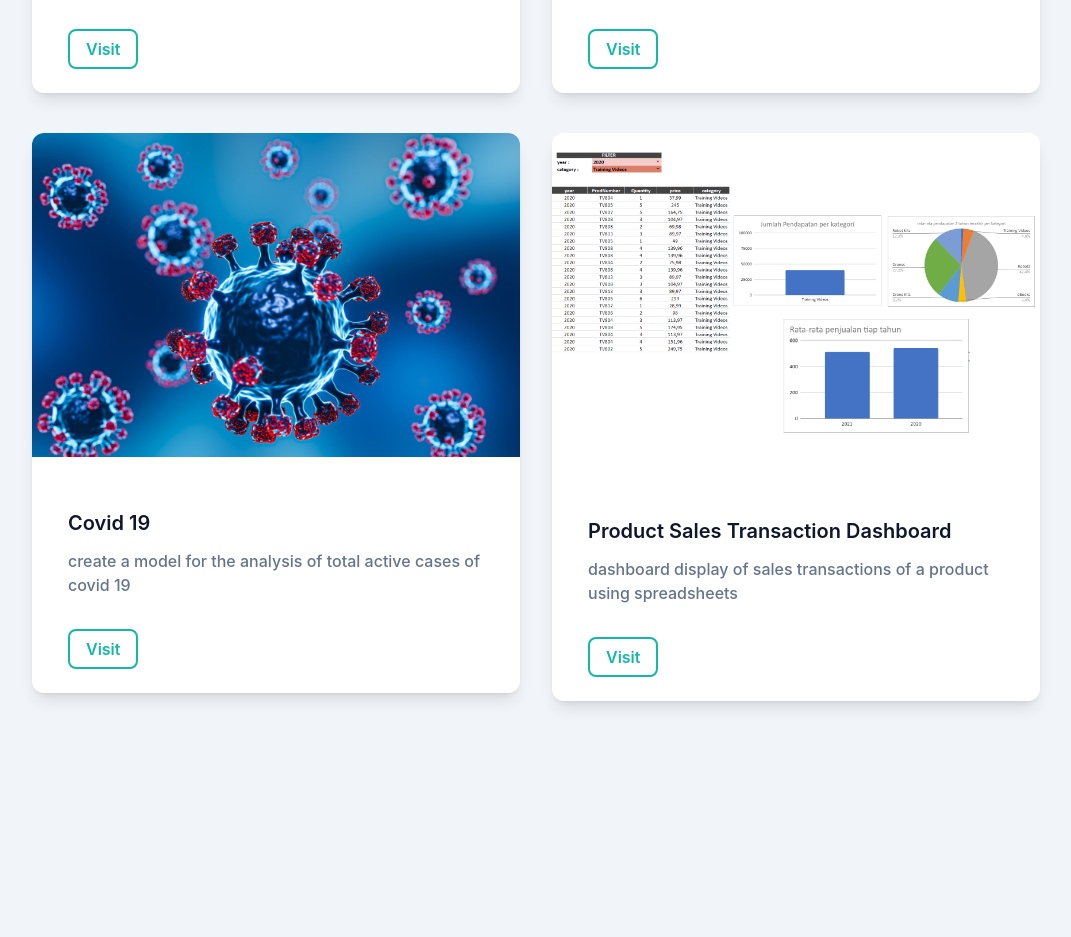
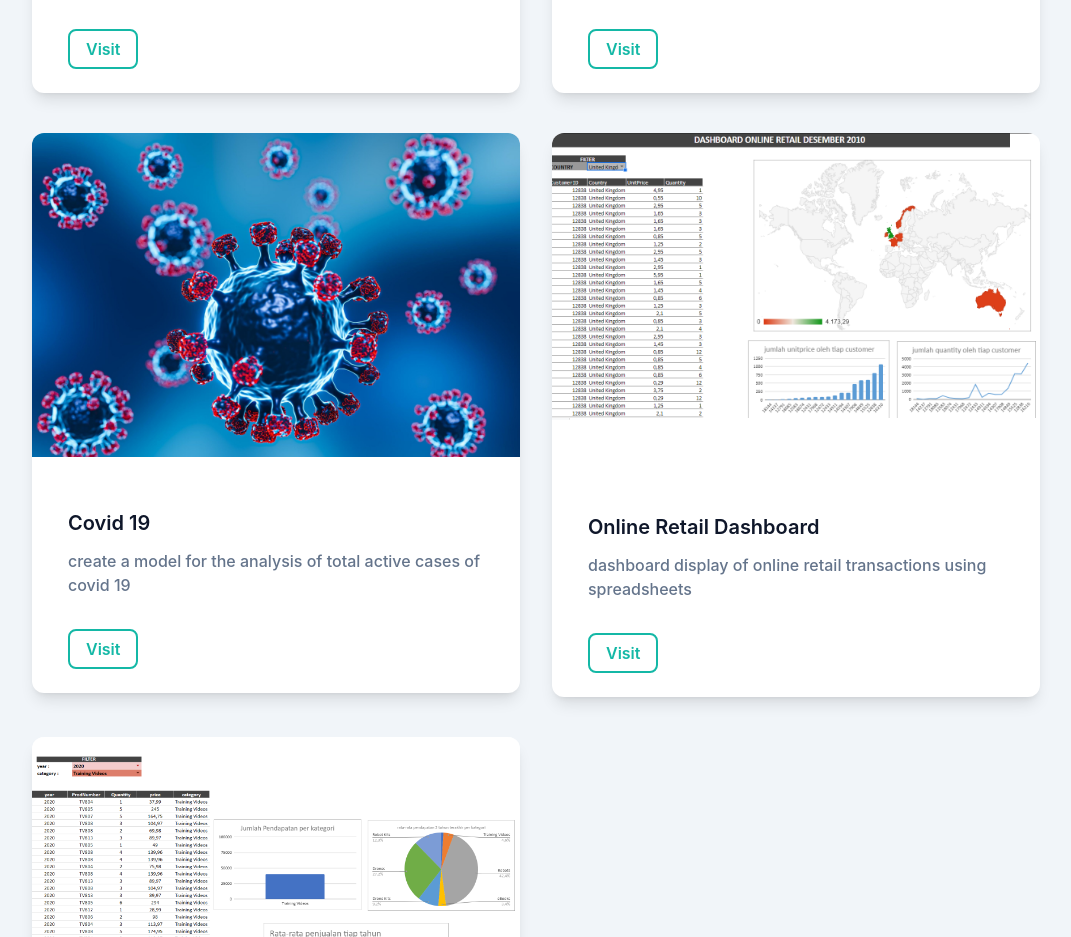
Before and after one commit to adeliazakiyyah29/portfolio, a website: page index.html in a window 1280 px wide. Shown: the part 2622-3559 px from the top of the page, without its empty margins (104-1175 px from the left). Drawn offline with Linux system fonts and the light colour scheme.

Commit message:
update link porto lagi

```diff
--- a/index.html
+++ b/index.html
@@ -216,6 +216,21 @@
                 <p class="font-medium text-base text-secondary ml-3 mb-10">create a model for the analysis of total active cases of covid 19</p>
                 <a
                   href="#"
+                  class="ml-3 mb-15 text-base font-semibold text-primary py-2 px-4 border-2 border-primary dark:border-white dark:text-white rounded-lg hover:shadow-lg hover:bg-primary hover:text-white transition duration-300 ease-in-out"
+                  >Visit</a
+                >
+              </div>
+            </div>
+          </div>
+
+          <div class="w-full px-4 md:w-1/2">
+            <div class="bg-white dark:bg-slate-700 rounded-xl shadow-lg overflow-hidden mb-10">
+              <img src="dist/img/db_OR.png" alt="transaksi" width="w-full" />
+              <div class="py-8 px-6">
+                <h3 class="font-semibold text-xl text-dark mt-5 mb-3 ml-3 dark:text-white">Online Retail Dashboard</h3>
+                <p class="font-medium text-base text-secondary ml-3 mb-10">dashboard display of online retail transactions using spreadsheets</p>
+                <a
+                  href="https://docs.google.com/spreadsheets/d/1dVKzdvGX2Q37dMrPJTbusFtZnKYhvS5e/edit#gid=413341052"
                   target="_blank"
                   class="ml-3 mb-15 text-base font-semibold text-primary py-2 px-4 border-2 border-primary dark:border-white dark:text-white rounded-lg hover:shadow-lg hover:bg-primary hover:text-white transition duration-300 ease-in-out"
                   >Visit</a
```
Also changed, not shown: dist/img/db_OR.png (added).
